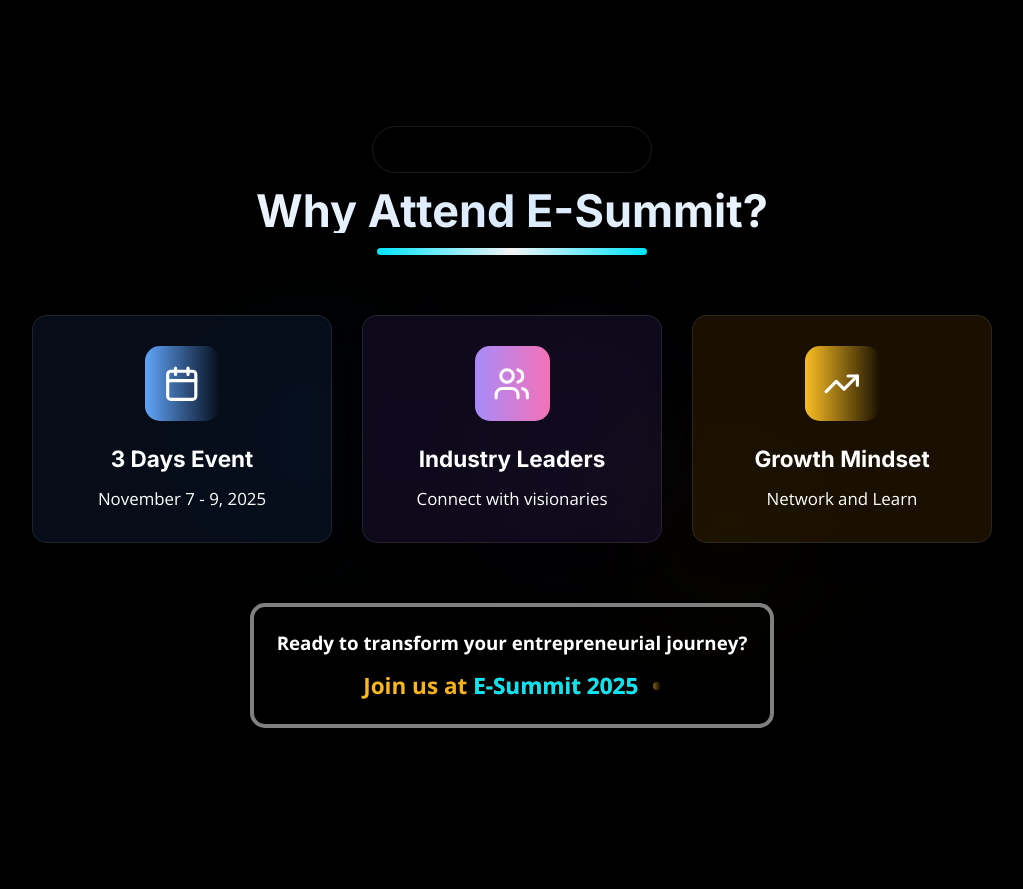
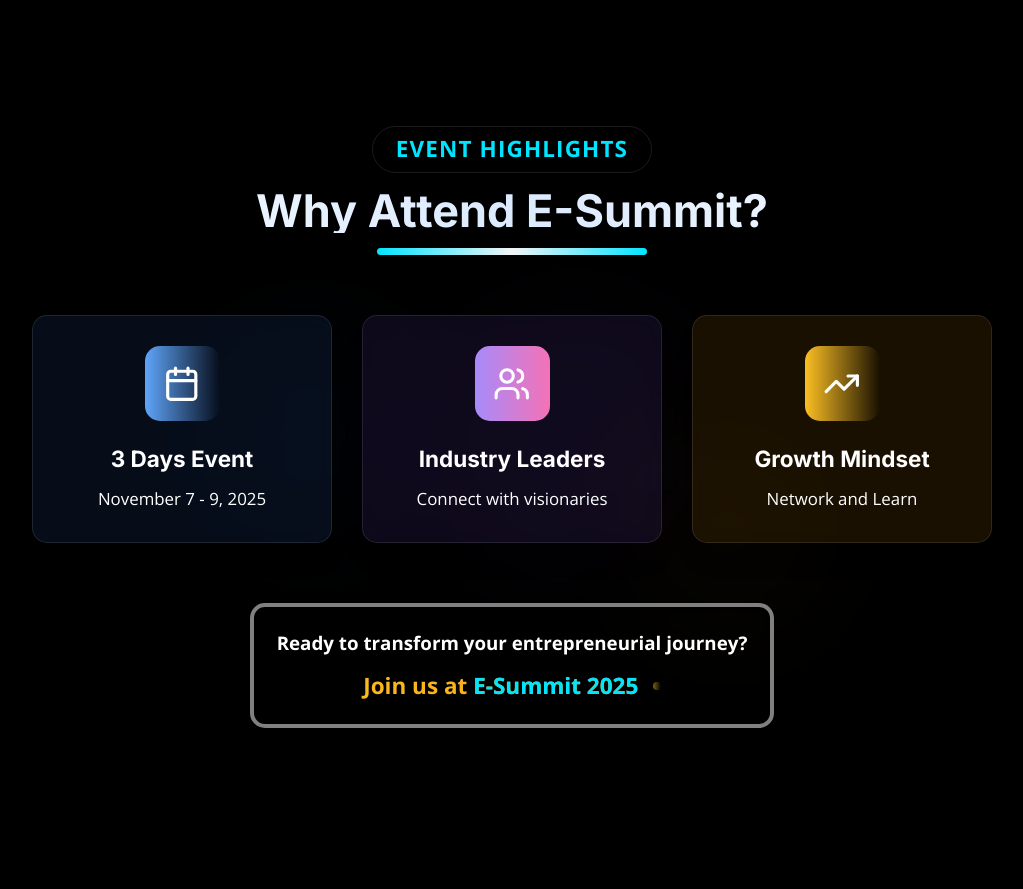
Before and after one commit to Digvijay-x1/new-gen, a Next.js app: page /e-summit in a window 1280 px wide. Shown: the part 2584-3473 px from the top of the page, without its empty margins (128-1151 px from the left). Built offline with nearby package versions, Linux system fonts and the light colour scheme.

Commit message:
fix: Text Color

```diff
--- a/components/e-summit/statistics-section.tsx
+++ b/components/e-summit/statistics-section.tsx
@@ -38,7 +38,7 @@ const StatisticsSection = () => {
         {/* Section Title */}
         <div className="mb-16 text-center">
           <div className="inline-block px-6 py-2 mb-4 border rounded-full bg-gradient-to-r from-slate-800/60 via-slate-700/60 to-slate-800/60 border-white/10 backdrop-blur-sm">
-            <span className="text-lg font-semibold tracking-wider text-transparent uppercase md:text-2xl text-primary bg-clip-text">
+            <span className="text-lg font-semibold tracking-wider uppercase md:text-2xl text-primary bg-clip-text">
               Event Highlights
             </span>
           </div>
```
